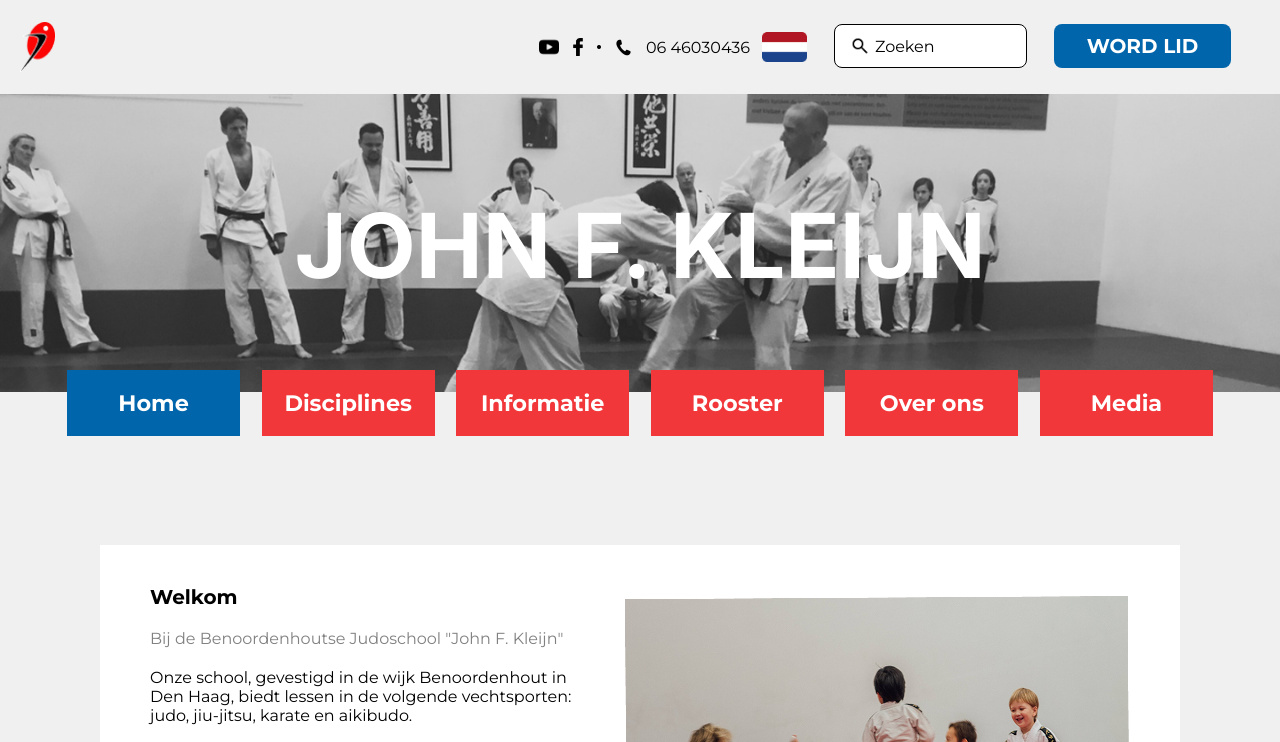
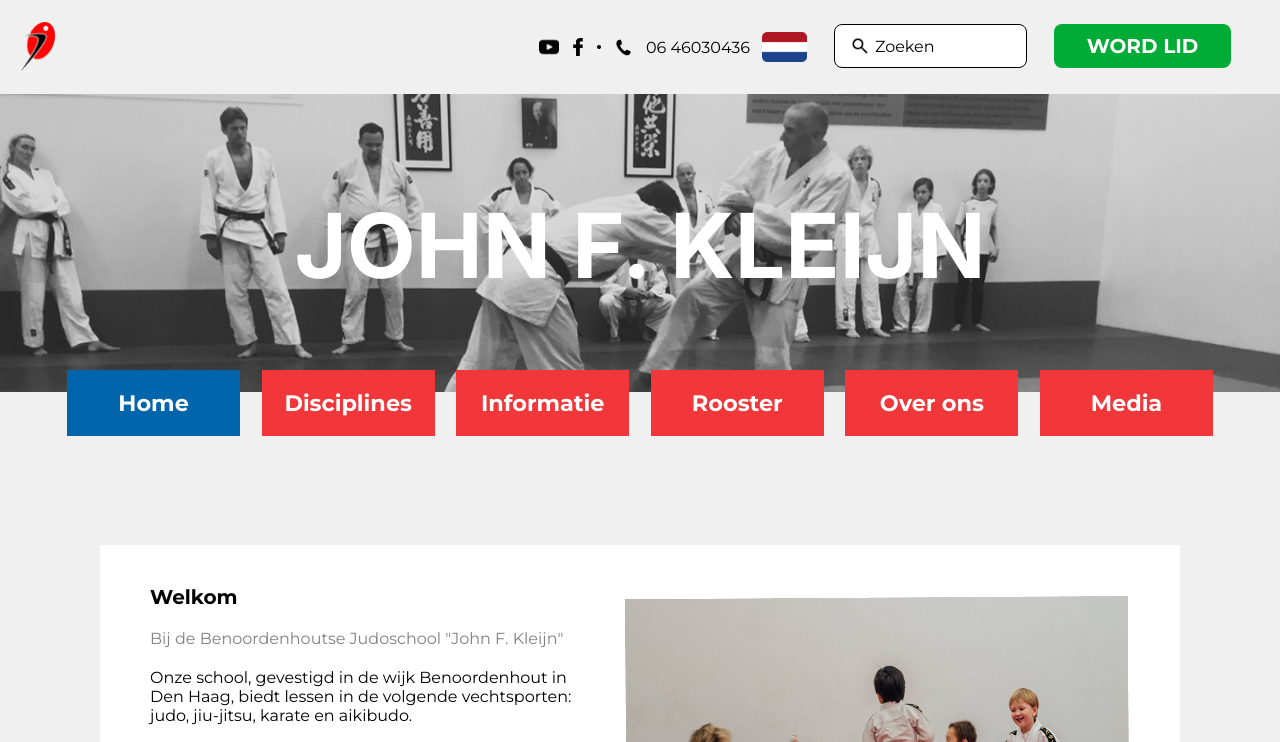
Before and after one commit to alissa-gr/PS2, a plain HTML site: page index.html in a window 1280 px wide. In both pictures the pointer is over the button "WORD LID". Shown: the top 742 px of the page. Drawn offline with Linux system fonts and the light colour scheme.

Commit message:
test github pages

```diff
--- a/style.css
+++ b/style.css
@@ -35,7 +35,7 @@ h1 {
 }
 
 .hover:hover {
-    background-color: #0065AB;
+    background-color: #00ab36;
 }
 
 /* -------Top navigation---------------- */
```
